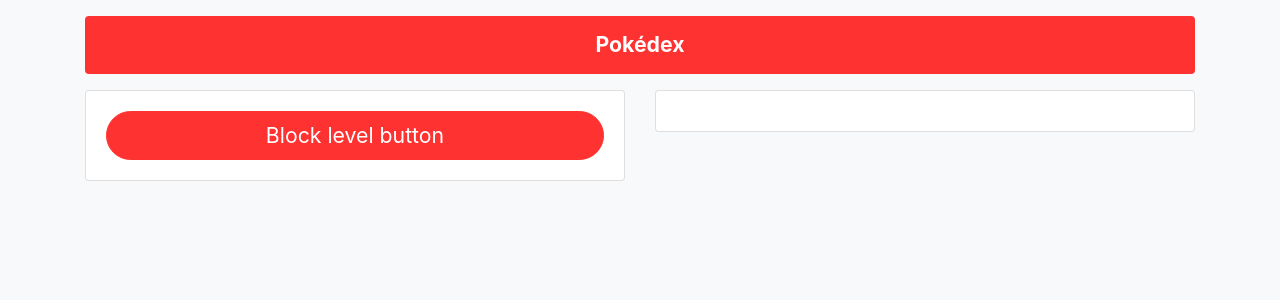
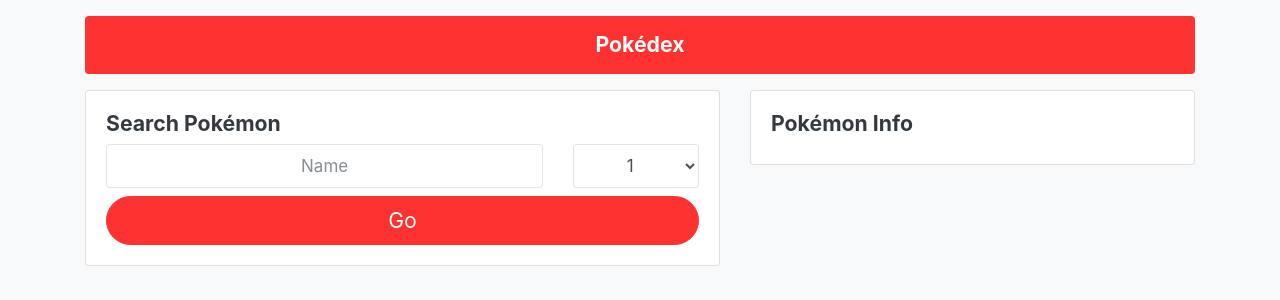
Before and after one commit to FraserProvan2/gen1_pokedex, a React (Create React App) app: page / in a window 1280 px wide. Shown: the top 300 px of the page. Built offline with nearby package versions, Linux system fonts and the light colour scheme.

Commit message:
search pokemon component

```diff
--- a/src/App.tsx
+++ b/src/components/App.tsx
@@ -1,8 +1,9 @@
 import React from 'react';
+import SearchPokemon from './SearchPokemon';
 
 // SCSS
-import './scss/variables.scss';
-import './scss/bootstrap.scss';
+import './../scss/variables.scss';
+import './../scss/bootstrap.scss';
 
 function App() {
   return (
@@ -10,18 +11,15 @@
       <div className="row">
 
         {/* Search Box */}
-        <div className="col-md-6">
-          <div className="card">
-            <div className="card-body">
-            <button type="button" className="btn btn-primary btn-lg btn-block">Block level button</button>
-            </div>
-          </div>
+        <div className="col-md-7">
+          <SearchPokemon />
         </div>
 
         {/* Pokemon Info */}
-        <div className="col-md-6">
+        <div className="col-md-5">
           <div className="card card-secondary">
             <div className="card-body">
+              <h5>Pokémon Info</h5>
             </div>
           </div>
         </div>
--- /dev/null
+++ b/src/components/SearchPokemon.tsx
@@ -0,0 +1,39 @@
+import React from "react";
+
+class SearchPokemon extends React.Component {
+  render() {
+    return (
+      <div className="card">
+        <div className="card-body">
+          <h5>Search Pokémon</h5>
+          <div className="row mb-2">
+            <div className="col-9">
+              <input
+                className="form-control text-center"
+                type="text"
+                placeholder="Name"
+              />
+            </div>
+            <div className="col-3">
+              <select className="form-control text-center">
+                <option className="form-control">1</option>
+              </select>
+            </div>
+          </div>
+          <div className="row">
+            <div className="col-12">
+              <button
+                type="button"
+                className="btn btn-primary btn-lg btn-block"
+              >
+                Go
+              </button>
+            </div>
+          </div>
+        </div>
+      </div>
+    );
+  }
+}
+
+export default SearchPokemon;
--- a/src/index.tsx
+++ b/src/index.tsx
@@ -1,6 +1,6 @@
 import React from 'react';
 import ReactDOM from 'react-dom';
-import App from './App';
+import App from './components/App';
 import * as serviceWorker from './serviceWorker';
 
 ReactDOM.render(<App />, document.getElementById('root'));
```
